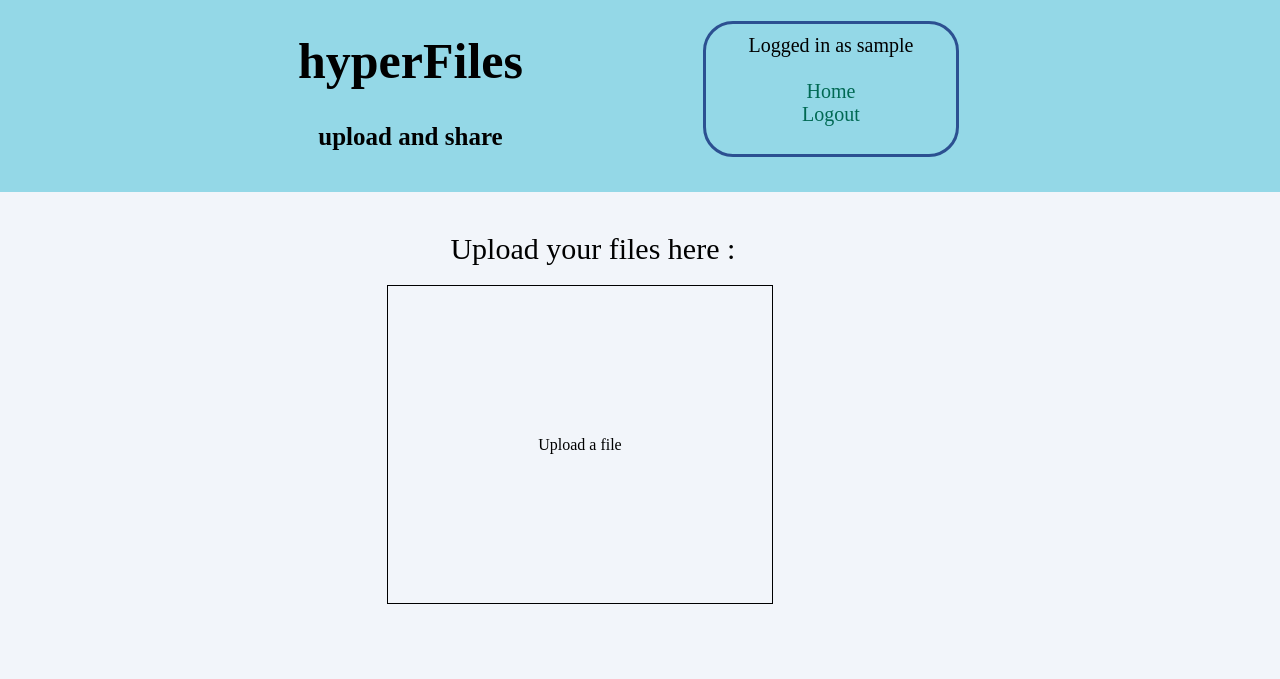
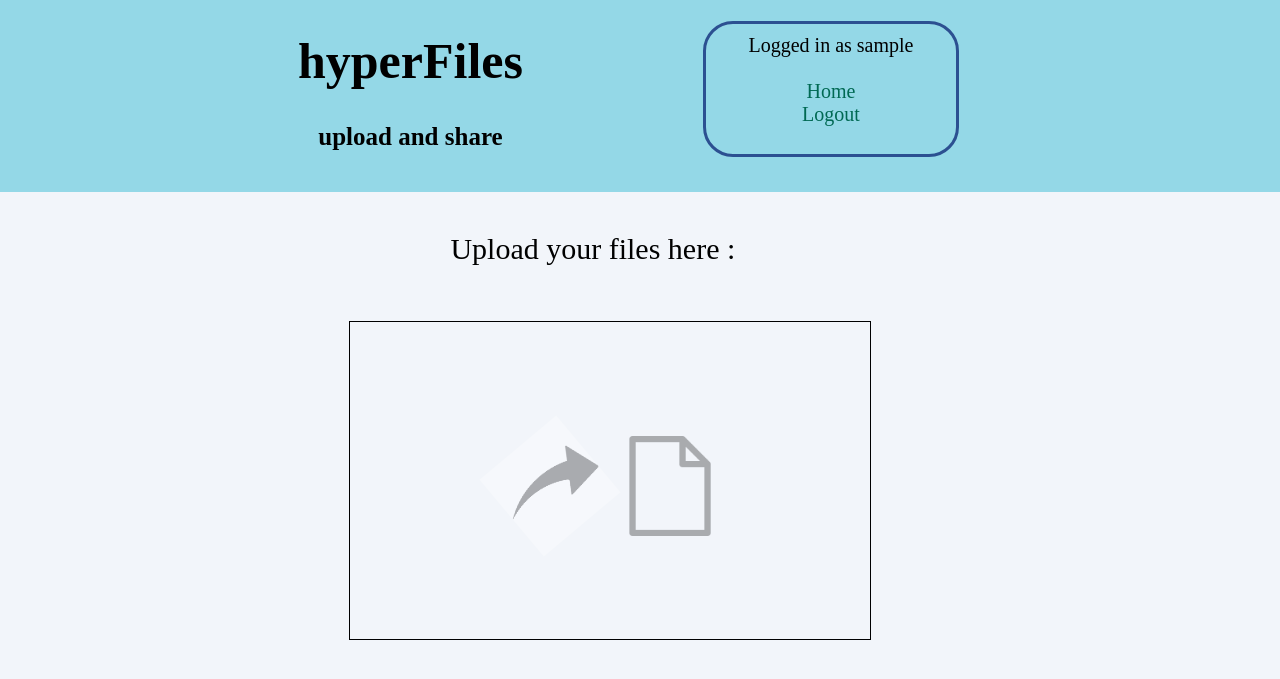
Before and after one commit to Pakopac/filer, a PHP site: page / in a window 1280 px wide. Shown: the top 679 px of the page. Run offline with PHP 8.4, Linux system fonts and the light colour scheme; the visitor is signed in with stand-in values (Sample User, id 1).

Commit message:
Put icons in upload files

```diff
--- a/index.php
+++ b/index.php
@@ -12,7 +12,7 @@ ob_start();
  <?php endif; ?>
 <?php if (isset($_SESSION['pseudo'])):?>
     <div class="messageUpload">Upload your files here :</div>
-    <label for="file" class="labelFile">Upload a file</label>
+    <label for="file" class="labelFile"><img class="spear" src="img/spear.jpg"><img class="icon_file" src="img/icon_file.png"></label>
     <input type="file" id="file" class="inputFile">
 <?php endif; ?>
 <?php
--- a/styles.css
+++ b/styles.css
@@ -112,7 +112,7 @@ button:hover{
     margin-left: 35%;
 }
 .labelFile{
-    margin-left: 30%;
+    margin-left: 27%;
     width: 100px;
     border: 1px solid black;
     padding: 150px;
@@ -120,3 +120,19 @@ button:hover{
 .inputFile{
     display: none;
 }
+.icon_file, .spear{
+    margin-bottom: -50px;
+    width: 100px;
+    height: 100px;
+    opacity: 0.3;
+}
+.spear{
+    margin-right: 20px;
+    transform: rotate(320deg);
+}
+.labelFile:hover .icon_file, .labelFile:hover .spear{
+    opacity: 1;
+}
+.labelFile:hover {
+    background: #d5d5d5;
+}
```
Also changed, not shown: img/icon_file.png (added), img/spear.jpg (added).
